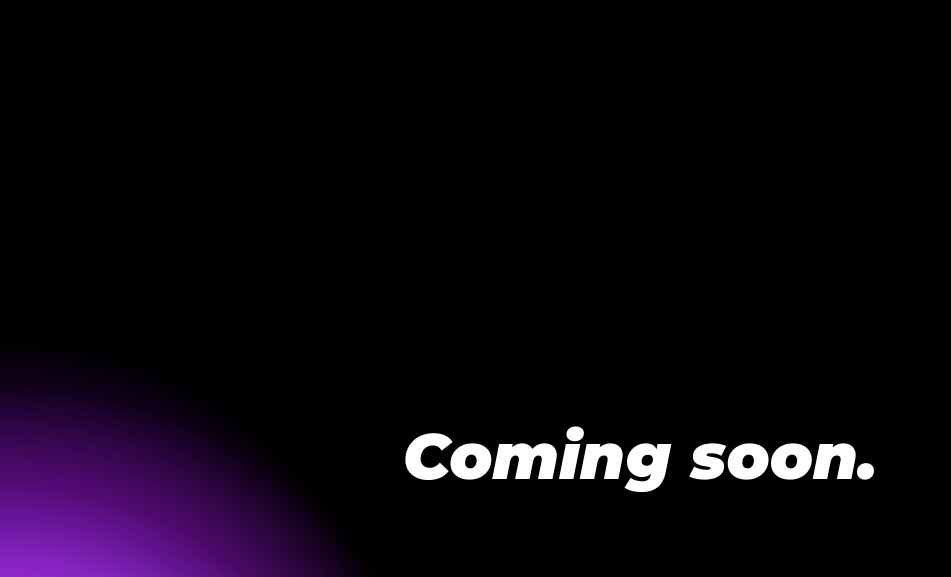
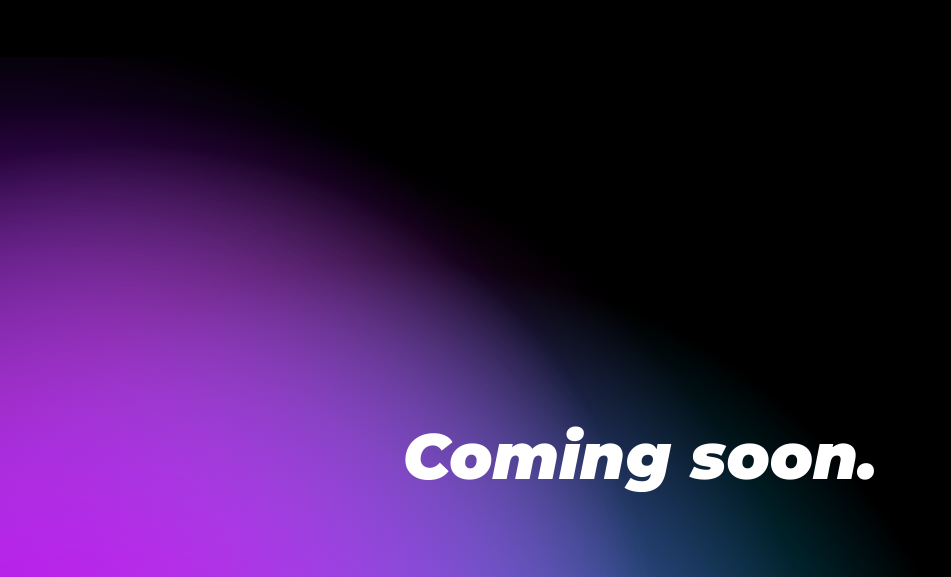
Before and after one commit to luketmillar/luketmillar.com, a React (Create React App) app: page / in a window 1280 px wide. Shown: the part 743-1320 px from the top of the page, without its empty margins (0-951 px from the left). Built offline with nearby package versions, Linux system fonts and the light colour scheme.

Commit message:
Negetive animation-delay

```diff
--- a/src/home/sections/Projects/index.tsx
+++ b/src/home/sections/Projects/index.tsx
@@ -25,8 +25,8 @@ const GradientBlob = styled.div<{ color: string, size: number }>`
     position: absolute;
     bottom: 0;
     left: 0;
-    width: ${props => props.size}vh;
-    height: ${props => props.size}vh;
+    width: ${props => props.size}vmax;
+    height: ${props => props.size}vmax;
     transform: translate(-50%, 50%);
 
     animation: ${move} ${duration}s linear infinite;
@@ -38,10 +38,10 @@ const GradientBlob = styled.div<{ color: string, size: number }>`
 
 const ProjectsSection = () => {
     return <ProjectsContainer>
-        <GradientBlob size={100} color={'white'} style={{ animationDelay: `${3 * duration / 4}s` }} />
-        <GradientBlob size={110} color={Colors.aqua} style={{ animationDelay: `${2 * duration / 4}s` }} />
+        <GradientBlob size={100} color={'white'} style={{ animationDelay: `-${duration / 4}s` }} />
+        <GradientBlob size={110} color={Colors.aqua} style={{ animationDelay: `-${2 * duration / 4}s` }} />
         <GradientBlob size={120} color={Colors.purple} />
-        <GradientBlob size={140} color={Colors.pink} style={{ animationDelay: `${duration / 4}s` }} />
+        <GradientBlob size={140} color={Colors.pink} style={{ animationDelay: `-${3 * duration / 4}s` }} />
         <h1 style={{ lineHeight: '0.9em', fontWeight: 900, fontStyle: 'italic' }}>Coming soon.</h1>
     </ProjectsContainer>
 }
```
